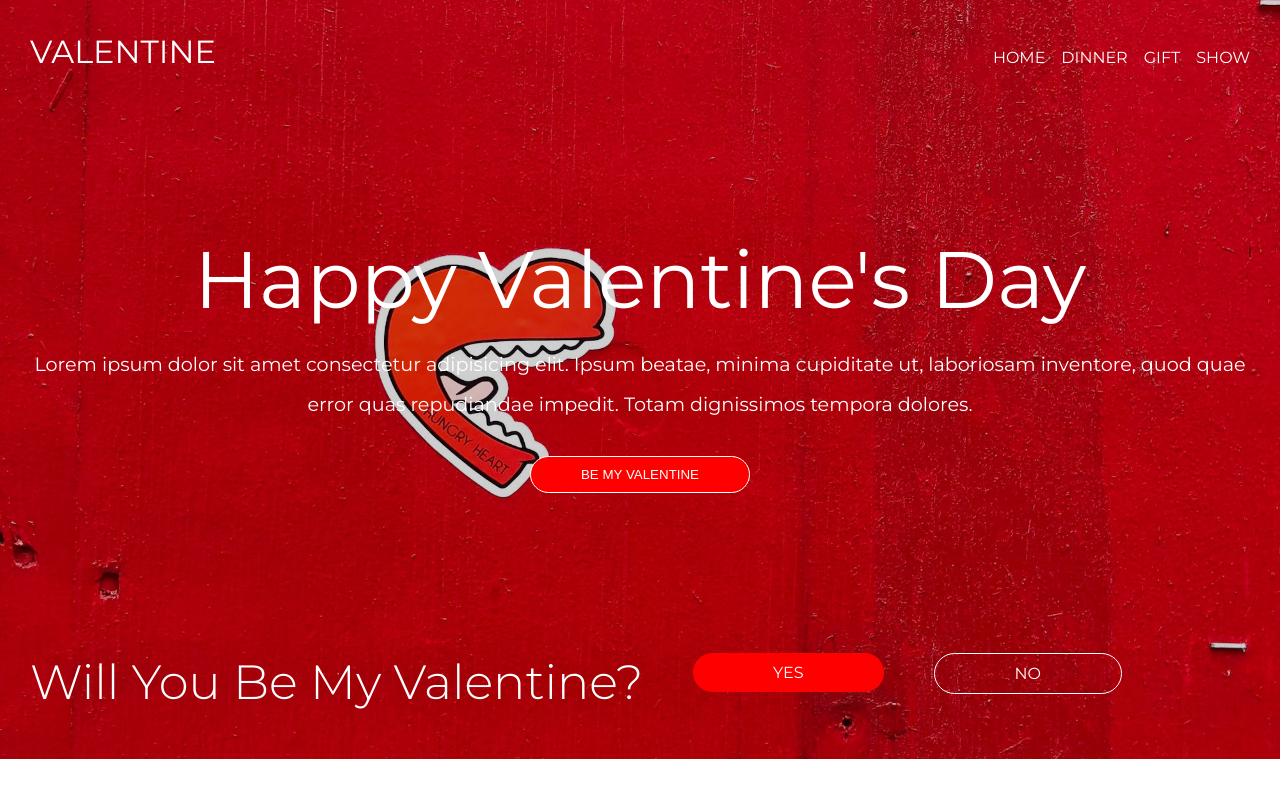
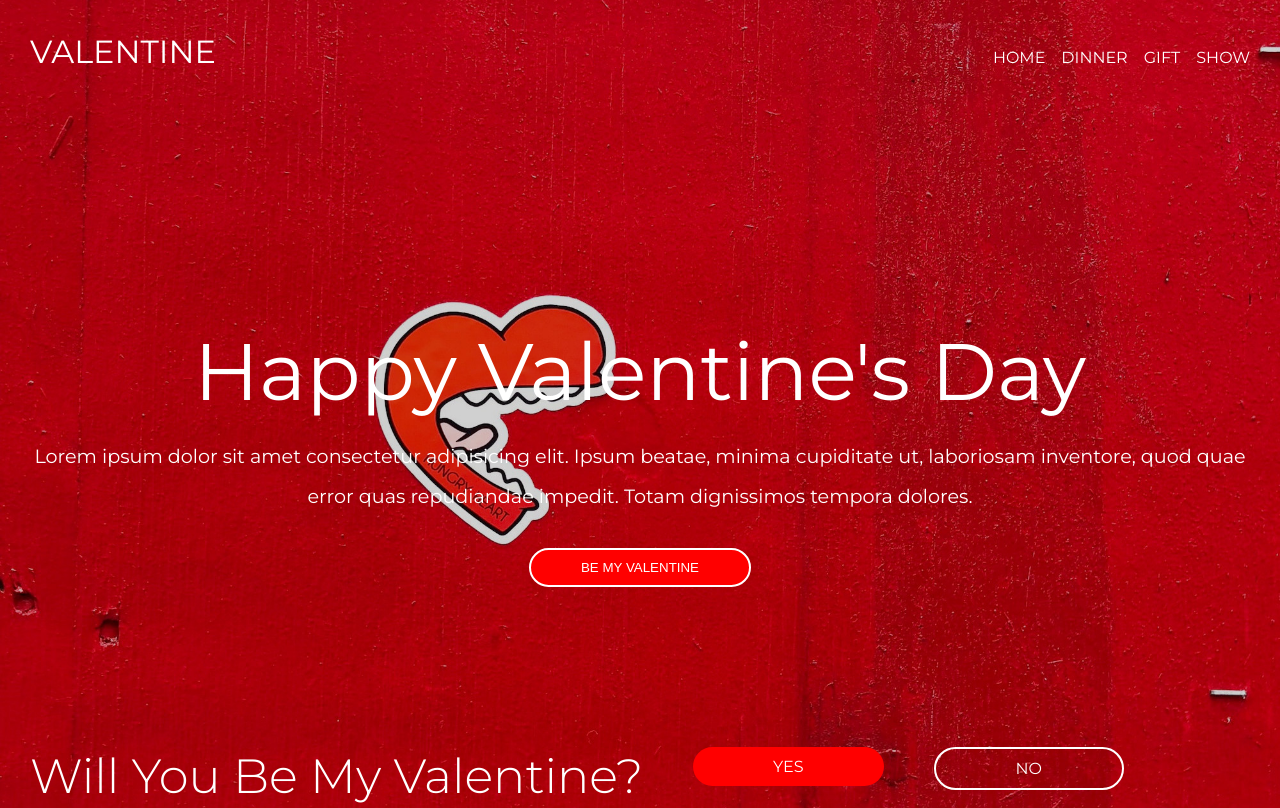
Before and after one commit to AndresRamirez917/100-sitios-75, a plain HTML site: page index.html in a window 1280 px wide. Shown: the top 808 px of the page. Drawn offline with Linux system fonts and the light colour scheme.

Commit message:
third commit

```diff
--- a/index.html
+++ b/index.html
@@ -27,7 +27,7 @@
                 <div class="showcase-text">
                     <h1 class="title">Happy Valentine's Day</h1>
                     <p>Lorem ipsum dolor sit amet consectetur adipisicing elit. Ipsum beatae, minima cupiditate ut, laboriosam inventore, quod quae error quas repudiandae impedit. Totam dignissimos tempora dolores.</p>
-                    <button class="button-1">be my valentine</button>
+                    <button class="btn button-1">be my valentine</button>
                 </div>
                 <div class="showcase-flex flex">
                     <div>
@@ -38,7 +38,7 @@
                             <a href="#gift" class="btn">yes</a>
                         </div>
                         <div>
-                            <a href="no.html" class="button-2">no</a>
+                            <a href="no.html" class="btn button-2">no</a>
                         </div>
                     </div>
                 </div>
--- a/scss/styles.scss
+++ b/scss/styles.scss
@@ -86,20 +86,19 @@ img {
     background-repeat: no-repeat;
     background-size: cover;
     .navbar {
+        margin-bottom: 4rem;
         .logo {
             font-size: 2rem;
             margin-top: 2rem;
         }
         ul {
             display: flex;
-
             margin-top: 3rem;
-
         }
         li {
             display: inline-block;
             margin-left: 1rem;
-
+          margin-bottom: 2rem;
         }
         .container {
             display: flex;
@@ -124,16 +123,16 @@ img {
                 margin-bottom: 2rem;
             }
             .button-1 {
-                display: block;
+                // display: block;
                 margin: 0 auto;
                 padding: 10px 50px;
-                text-align: center;
-                text-transform: uppercase;
-                border-radius: 50px;
-                color: #fff;
+                // text-align: center;
+                // text-transform: uppercase;
+                // border-radius: 50px;
+                // color: #fff;
                 background: red;
-                border: 1px solid #fff;
-                cursor: pointer;
+                border: 2px solid #fff;
+                // cursor: pointer;
             }
         }
         .showcase-flex {
@@ -147,15 +146,16 @@ img {
             .showcase-buttons {
                 margin-top: 3rem;
                 .button-2 {
-                    display: block;
-                margin: 0 auto;
-                padding: 10px 80px;
-                text-align: center;
-                text-transform: uppercase;
-                border-radius: 50px;
-                color: #fff;
-                border: 1px solid #fff;
-                cursor: pointer;
+                    // display: block;
+                    margin: 0 auto;
+                    // padding: 10px 80px;
+                    // text-align: center;
+                    // text-transform: uppercase;
+                    // border-radius: 50px;
+                    // color: #fff;
+                    border: 2px solid #fff;
+                    background: none;
+                    cursor: pointer;
                 }
             }
         }
@@ -174,14 +174,12 @@ img {
         }
         ul {
             display: flex;
-
             margin-top: 3rem;
 
         }
         li {
             display: inline-block;
             margin-left: 1rem;
-
         }
         .container {
             display: flex;
@@ -189,7 +187,6 @@ img {
             width: 100%;
         }
     }
-
 }
 
 //no
@@ -217,7 +214,6 @@ img {
                 background: red;
                 width: fit-content;
                 margin: 0 auto;
-
             }
         }
     }
```
Also changed, not shown: dinner.html (+1 -1 lines), gift.html (+1 -1 lines), no.html (+1 -1 lines), show.html (+1 -1 lines), scss/styles.css, 1 other file.
